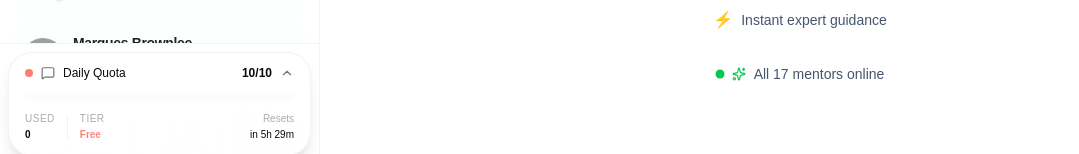
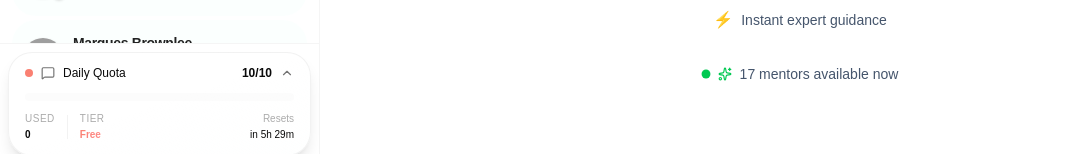
Before and after one commit to SanjeevSaniel/swaras-ai, a Next.js app: page /chat in a window 1280 px wide. Shown: the part 636-790 px from the top of the page, without its empty margins (0-1079 px from the left). Built offline with nearby package versions, Linux system fonts and the light colour scheme; no server answers; the database is empty; sample sign-in values are in the browser's storage; grey boxes are pictures that could not be loaded; a web font is replaced by a local one.

Commit message:
refactor: change mentor status to 'available now' for more realistic feel

```diff
--- a/src/components/empty-persona-state.tsx
+++ b/src/components/empty-persona-state.tsx
@@ -241,7 +241,7 @@ const EmptyPersonaState = () => {
             className={`text-xs sm:text-sm font-medium ${
               darkMode ? 'text-slate-400' : 'text-slate-600'
             }`}>
-            All {availablePersonas.length} mentors online
+            {availablePersonas.length} mentors available now
           </span>
         </motion.div>
       </div>
```
